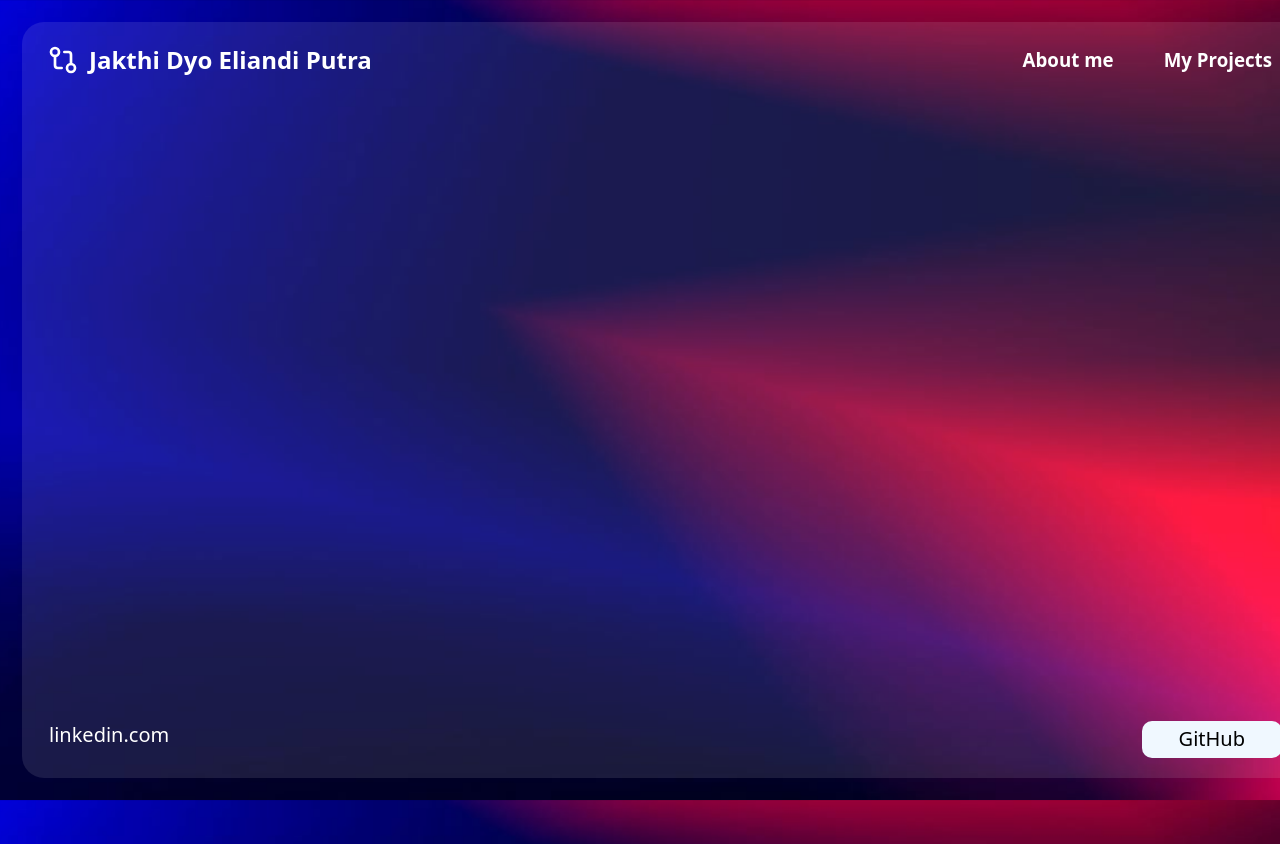
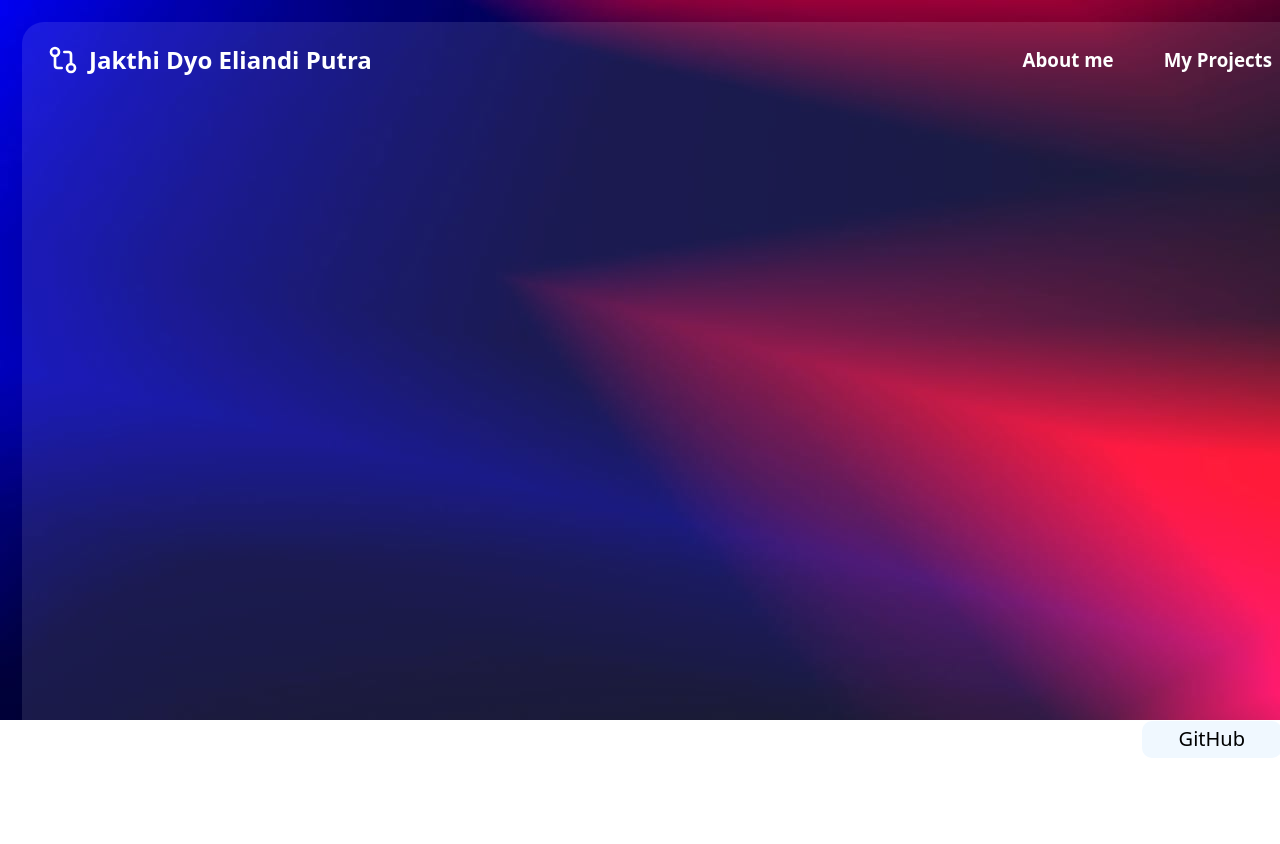
Before and after one commit to jakthi/My-Profile, a React (Vite) app: page / in a window 1280 px wide. Shown: the top 844 px of the page. After the commit the page ends 800 px from the top, so only its background shows below. Built offline with nearby package versions, Linux system fonts and the light colour scheme.

Commit message:
Update App.css

```diff
--- a/src/App.css
+++ b/src/App.css
@@ -8,9 +8,6 @@ body {
     background-image: url('/image/background.jpg');
     background-size: cover;
     background-repeat: no-repeat;
-    background-position: center;
-    background-attachment: fixed;
-    height: 100vh;
     overflow: hidden;
     padding: 22px;
 }
```
